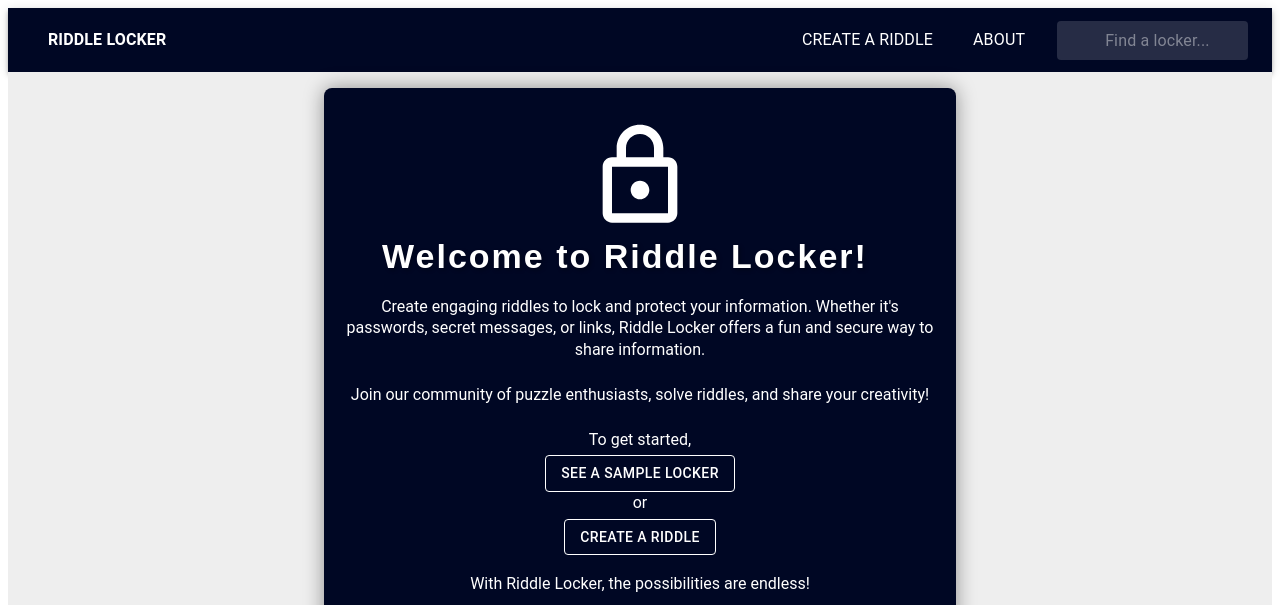
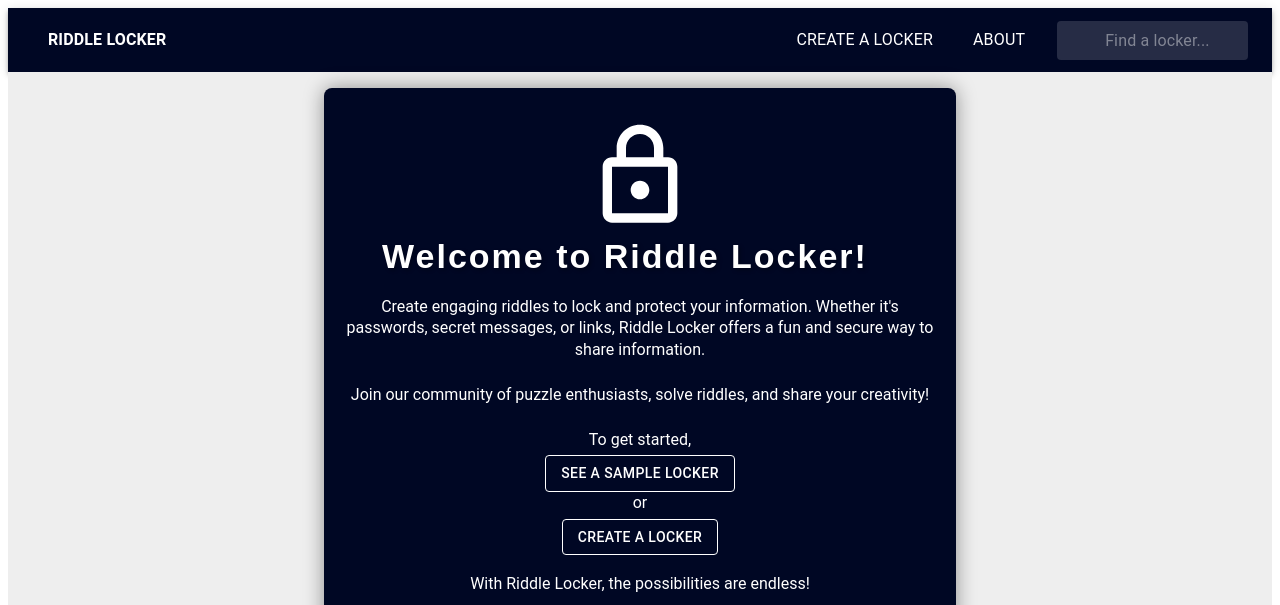
Before and after one commit to ConnorGoodman/RiddleLocker, a React (Create React App) app: page / in a window 1280 px wide. Shown: the top 605 px of the page. Built offline with nearby package versions, Linux system fonts and the light colour scheme.

Commit message:
Reworded 'Create a Riddle' to 'Create a Locker'

```diff
--- a/src/components/Home.js
+++ b/src/components/Home.js
@@ -113,7 +113,7 @@ function Home() {
 
     </ListContainer>
   </div>
-  <Grid item><Typography><a href='/createriddle'>Create a riddle</a> to get started!</Typography></Grid>
+  <Grid item><Typography><a href='/createriddle'>Create a locker</a> to get started!</Typography></Grid>
 </Grid>
 
 
--- a/src/components/Home2.js
+++ b/src/components/Home2.js
@@ -43,7 +43,7 @@ function Home2() {
             or
             </Typography>
             <Button variant='outlined' color='light_text' style={{borderColor:'white'}} href='/createriddle'>
-                Create a riddle
+                Create a locker
             </Button>
             <br/>
             <br/>
--- a/src/components/Layout.js
+++ b/src/components/Layout.js
@@ -9,7 +9,7 @@ const Layout = () => {
             <Link to="/">Home</Link>
           </li>
           <li>
-            <Link to="/createriddle">Create a riddle</Link>
+            <Link to="/createriddle">Create a locker</Link>
           </li>
         </ul>
       </nav>
--- a/src/components/MobileNavBar.js
+++ b/src/components/MobileNavBar.js
@@ -162,7 +162,7 @@ const NavBar = () => {
               <ListItemText primary="Home" />
             </ListItem>
             <ListItem onClick={() => handleNavigation("/createriddle")}>
-              <ListItemText primary="Create a Riddle" />
+              <ListItemText primary="Create a Locker" />
             </ListItem>
             <ListItem onClick={() => handleNavigation("/about")}>
               <ListItemText primary="About" />
--- a/src/components/NavBar.js
+++ b/src/components/NavBar.js
@@ -134,7 +134,7 @@ const NavBar = () => {
                 onClick={() => navigate('/createriddle')}
                 sx={{ mr: 1 }}
               >
-                <Typography style={{ textAlign: "center" }}>Create a Riddle</Typography>
+                <Typography style={{ textAlign: "center" }}>Create a Locker</Typography>
               </Button>
               <Button
                 variant="h6"
```
